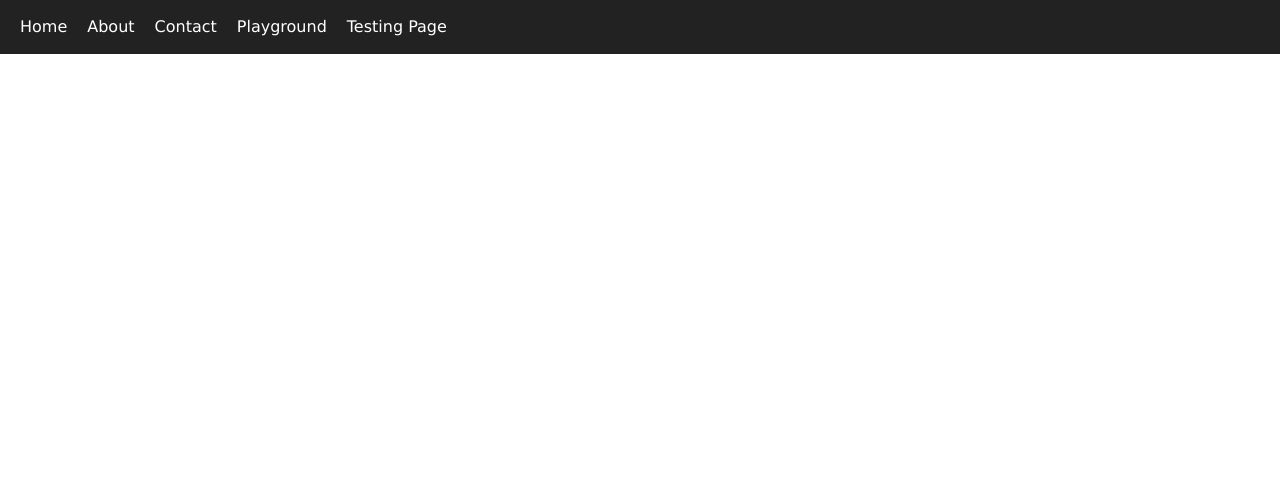
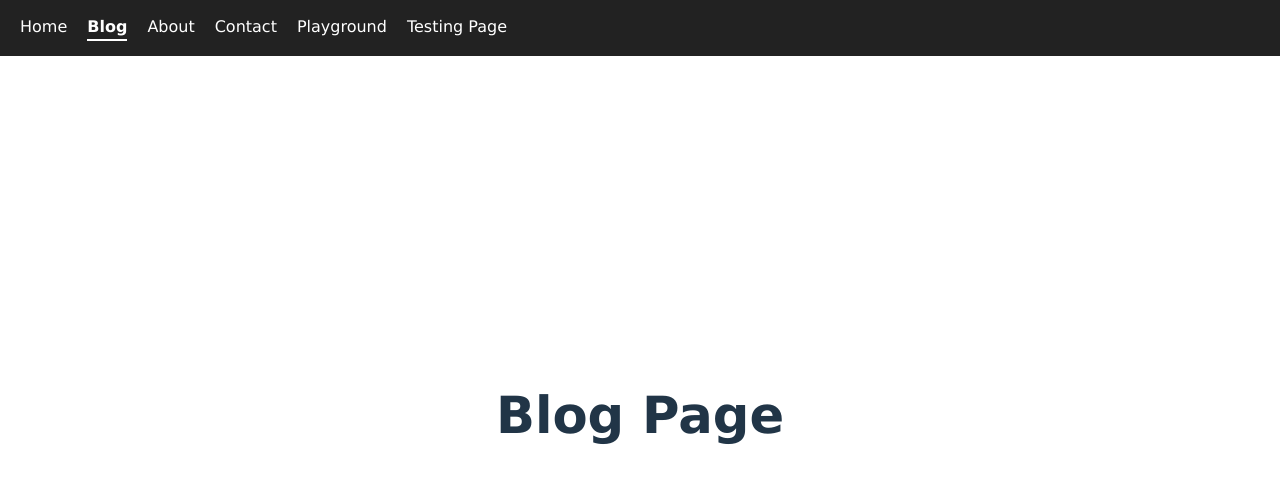
Before and after one commit to kotakbulat/kotakbulat.github.io, a React (Vite) app: page /blog in a window 1280 px wide. Shown: the top 482 px of the page. Built offline with nearby package versions, Linux system fonts and the light colour scheme.

Commit message:
feat: add new Page, Blog

```diff
--- /dev/null
+++ b/src/pages/Blog.tsx
@@ -0,0 +1,5 @@
+function Blog() {
+    return <h1>Blog Page</h1>
+}
+
+export default Blog
--- a/src/router/routes.tsx
+++ b/src/router/routes.tsx
@@ -1,4 +1,5 @@
 import Home from "../pages/Home";
+import Blog from "../pages/Blog";
 import About from "../pages/About";
 import Contact from "../pages/Contact";
 import Playground from "../pages/Playground";
@@ -10,6 +11,11 @@ export const routes = [
         path: "/",
         name: "Home",
         element: <Home />,
+    },
+    {
+        path: "/blog",
+        name: "Blog",
+        element: <Blog />,
     },
     {
         path: "/about",
```
